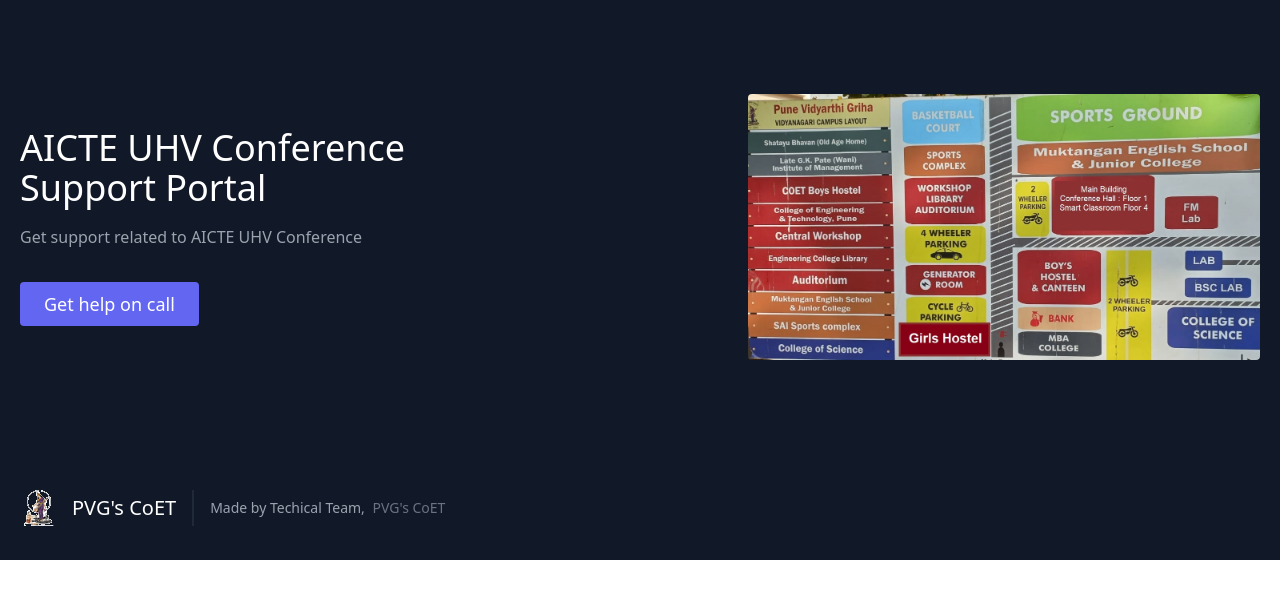
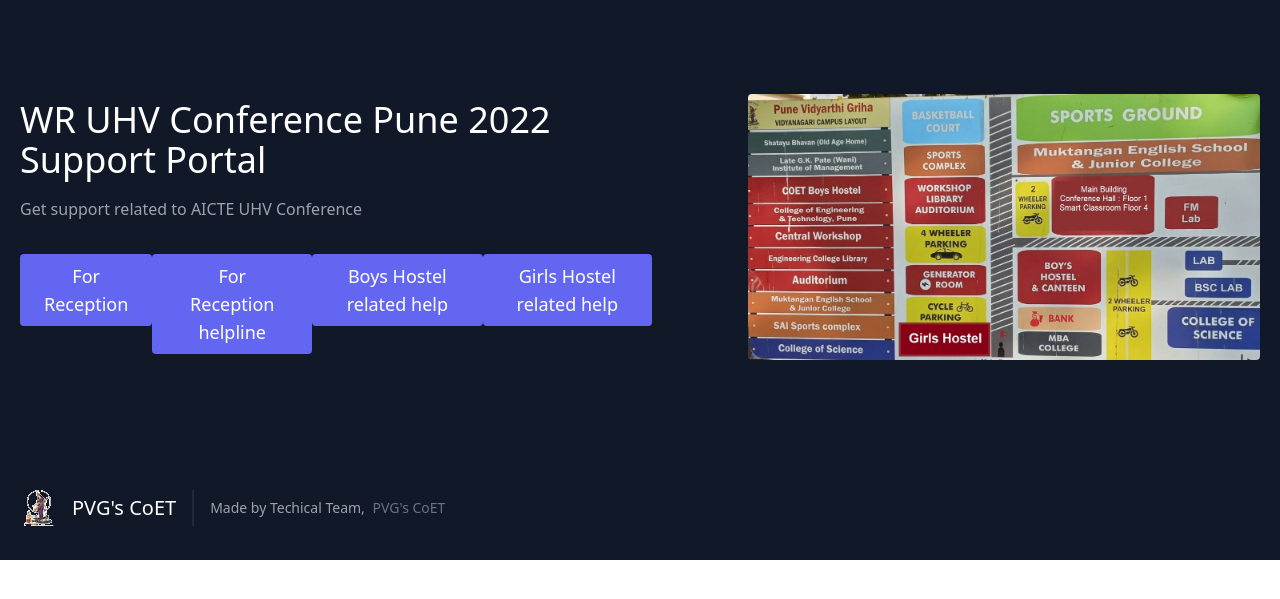
Before and after one commit to herambpatilofficial/uhvproject, a plain HTML site: page index.html in a window 1280 px wide. Shown: the part 143-742 px from the top of the page. Drawn offline with nearby package versions, Linux system fonts and the light colour scheme.

Commit message:
Update index.html

```diff
--- a/index.html
+++ b/index.html
@@ -21,12 +21,16 @@
     <section class="text-gray-400 bg-gray-900 body-font">
         <div class="container mx-auto flex px-5 py-24 md:flex-row flex-col items-center">
           <div class="lg:flex-grow md:w-1/2 lg:pr-24 md:pr-16 flex flex-col md:items-start md:text-left mb-16 md:mb-0 items-center text-center">
-            <h1 class="title-font sm:text-4xl text-3xl mb-4 font-medium text-white">AICTE UHV Conference
+            <h1 class="title-font sm:text-4xl text-3xl mb-4 font-medium text-white">WR UHV Conference Pune 2022
               <br class="hidden lg:inline-block">Support Portal
             </h1>
             <p class="mb-8 leading-relaxed">Get support related to AICTE UHV Conference</p>
             <div class="flex justify-center">
-              <a href="tel:+917385795722"><button class="inline-flex text-white bg-indigo-500 border-0 py-2 px-6 focus:outline-none hover:bg-indigo-600 rounded text-lg">Get help on call</button></a>
+              <a href="tel:+919822108272"><button class="inline-flex text-white bg-indigo-500 border-0 py-2 px-6 focus:outline-none hover:bg-indigo-600 rounded text-lg">For Reception</button></a>
+              <a href="tel:+919890286699"><button class="inline-flex text-white bg-indigo-500 border-0 py-2 px-6 focus:outline-none hover:bg-indigo-600 rounded text-lg">For Reception helpline</button></a>
+              <a href="tel:+917385795722"><button class="inline-flex text-white bg-indigo-500 border-0 py-2 px-6 focus:outline-none hover:bg-indigo-600 rounded text-lg">Boys Hostel related help</button></a>
+              <a href="tel:+917021942961"><button class="inline-flex text-white bg-indigo-500 border-0 py-2 px-6 focus:outline-none hover:bg-indigo-600 rounded text-lg">Girls Hostel related help</button></a>
+
               <!-- <button class="ml-4 inline-flex text-gray-400 bg-gray-800 border-0 py-2 px-6 focus:outline-none hover:bg-gray-700 hover:text-white rounded text-lg">Button</button> -->
             </div>
           </div>
```
